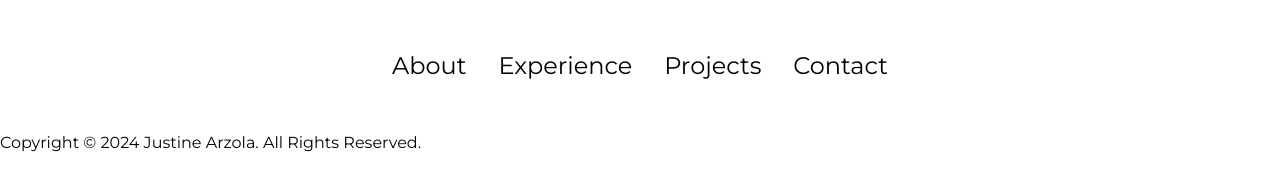
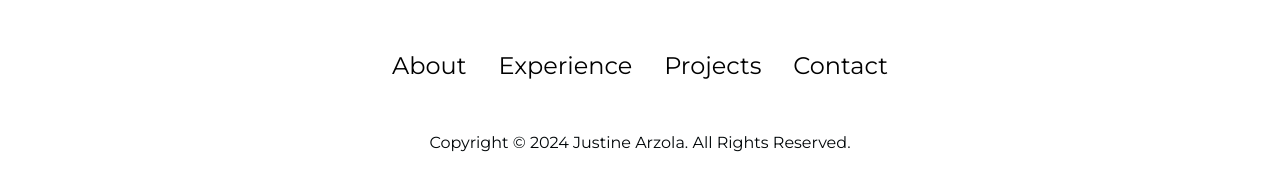
Before and after one commit to JArzolaUofH/personal-portfolio, a plain HTML site: page index.html in a window 1280 px wide. Shown: the part 3524-3715 px from the top of the page. Drawn offline with Linux system fonts and the light colour scheme.

Commit message:
Initial commit

```diff
--- a/style.css
+++ b/style.css
@@ -438,3 +438,9 @@ section {
 
   footer {
     height: 26vh;
+    margin: 0 1rem;
+  }
+
+  footer p {
+    text-align: center;
+  }
```
Also changed, not shown: assets/about-pic.png (deleted), assets/justine2.png (deleted), assets/profile-pic-2.png (deleted), assets/project-1.png (deleted), assets/project-2.png (deleted), assets/project-3.png (deleted), 1 other file.
